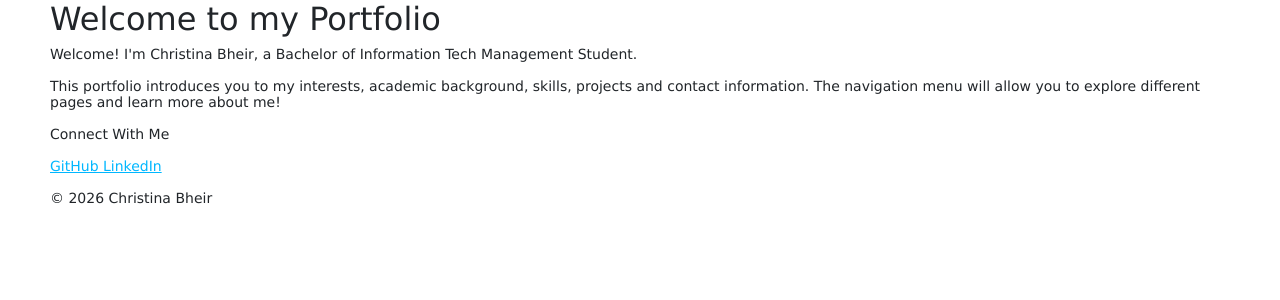
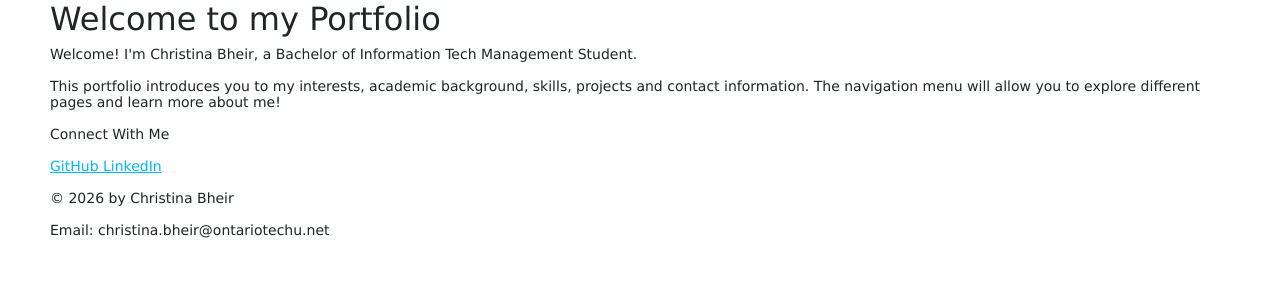
Before and after one commit to cbheir/Assignment-2-Portfolio, a Node server app: page / in a window 1280 px wide. Shown: the part 100-400 px from the top of the page. Run offline with Node 20, Linux system fonts and the light colour scheme; some libraries are stand-ins or nearby versions.

Commit message:
footer change - add email fix name

```diff
--- a/views/partials/footer.ejs
+++ b/views/partials/footer.ejs
@@ -16,7 +16,10 @@ Reference:
         </a>
     </p>
 
-    <p>&copy; 2026 Christina Bheir</p>
+    <p> © 2026 by Christina Bheir </p>
+    <p>Email: christina.bheir@ontariotechu.net </p>
+
 </footer>
+
 </body>
 </html>
```
